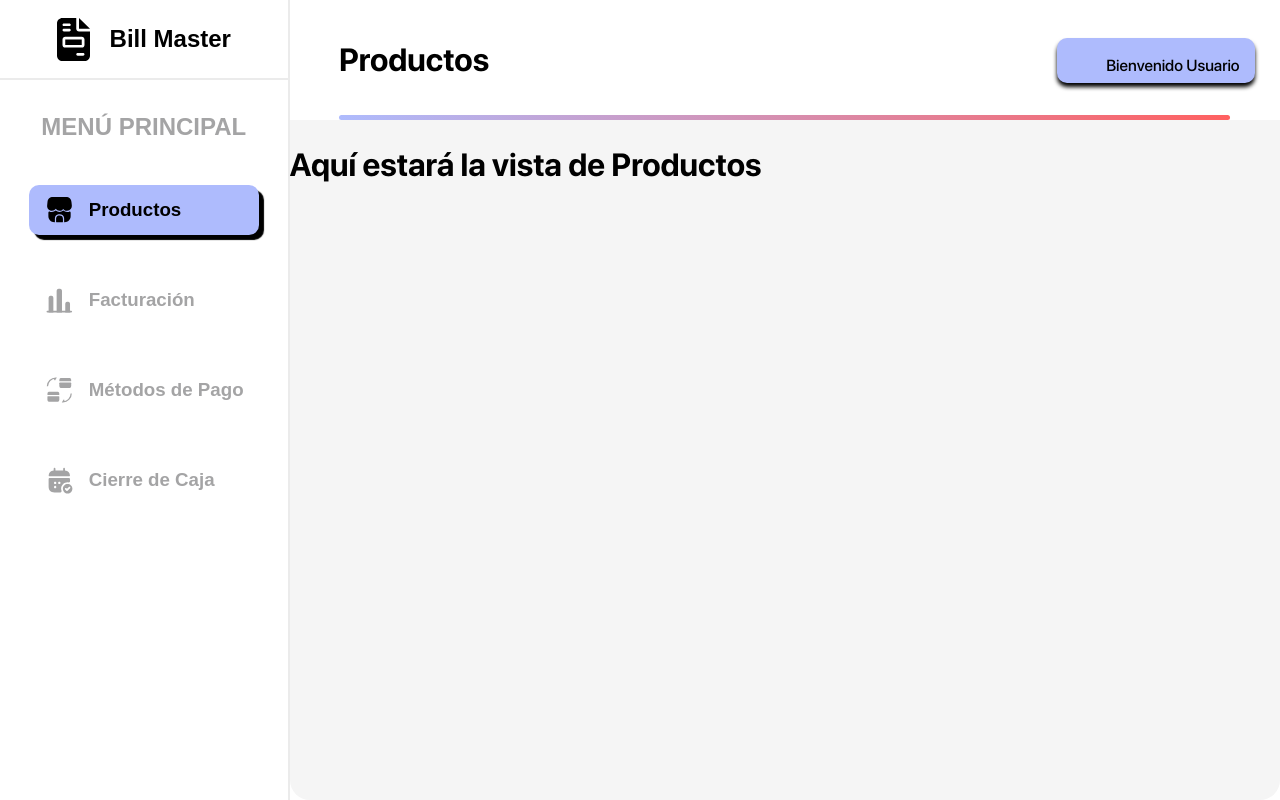
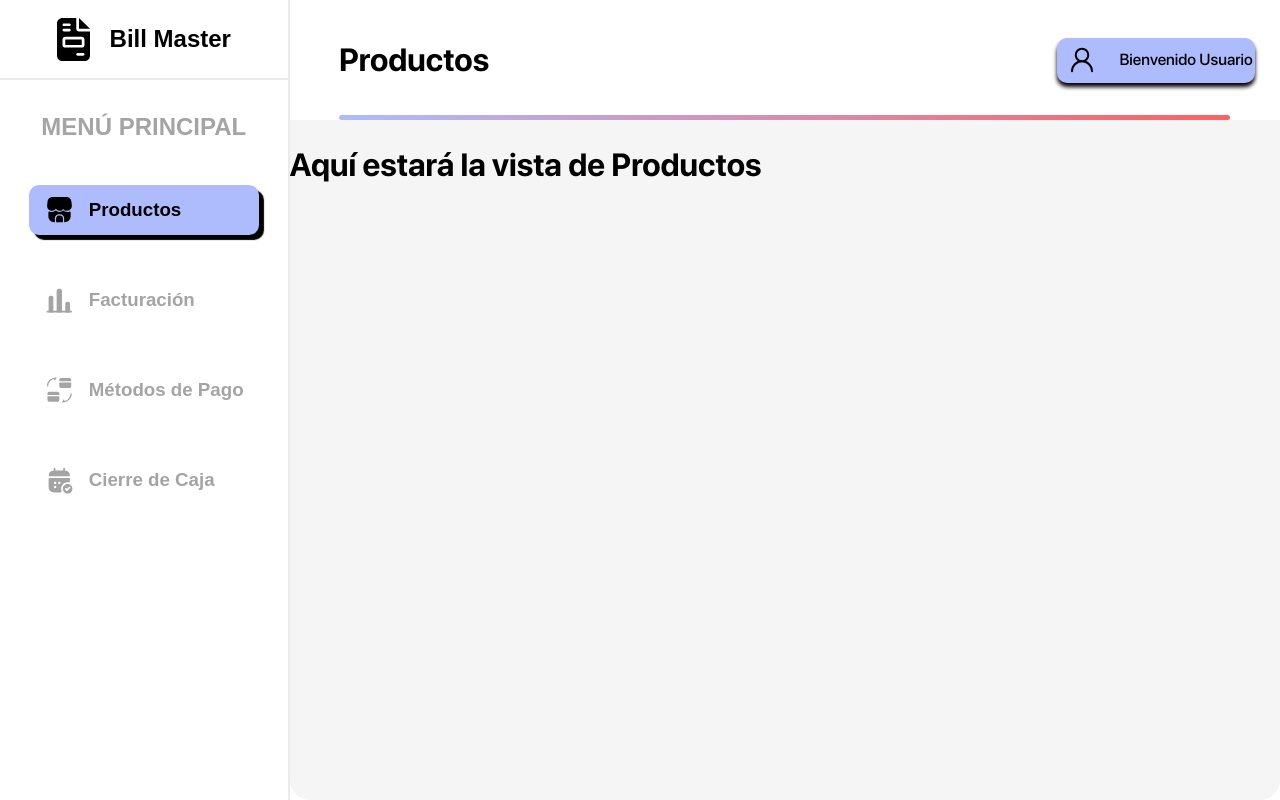
Before and after one commit to Luisrome01/BillMasterVue, a Vue app: page /main in a window 1280 px wide. Built offline with nearby package versions, Linux system fonts and the light colour scheme.

Commit message:
Corregir elemento "MainUserDiv"

```diff
--- a/src/views/MainView.vue
+++ b/src/views/MainView.vue
@@ -7,9 +7,8 @@
             <div class="MainContentContainer">
                 <div class="MainContentTop">
                     <h1 class="MainTitle">{{ componenteActivo }}</h1>
-
                     <div class="MainUserDiv">
-                        <img></img>
+                        <img :src="logo"></img>
                         <p>
                             Bienvenido Usuario
                         </p>
@@ -29,6 +28,7 @@ import Facturacion from "../components/navBar/views/Facturacion.vue";
 import Productos from "../components/navBar/views/Productos.vue";
 import MetodoPago from '../components/navBar/views/MetodoPago.vue';
 import CierreCaja from '../components/navBar/views/CierreCaja.vue';
+import logo from "../assets/user-round.svg";
 
 export default {
     components: {
@@ -41,6 +41,7 @@ export default {
     data() {
         return {
             componenteActivo: 'Productos',
+            logo: logo
         };
     },
     computed: {
@@ -138,8 +139,7 @@ html {
 
 .MainUserDiv {
     flex-basis: 20%;
-    display: grid;
-    grid-template-columns: 1fr 5fr;
+    display: flex;
     justify-items: center;
     align-items: center;
     height: 45px;
@@ -147,4 +147,17 @@ html {
     border-radius: 10px;
     box-shadow: 0px 4px 4px rgba(0, 0, 0, 1);
 }
+
+.MainUserDiv img {
+    width: 30px;
+    height: 30px;
+    margin-left: 10px;
+}
+
+.MainUserDiv p {
+    font-size: 16px;
+    font-weight: bold;
+    margin: 0;
+    margin-left: 22px;
+}
 </style>
```
